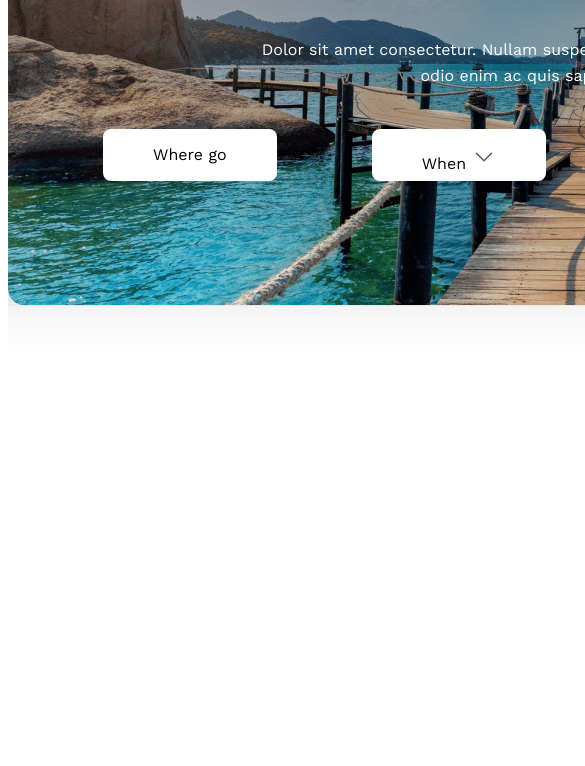
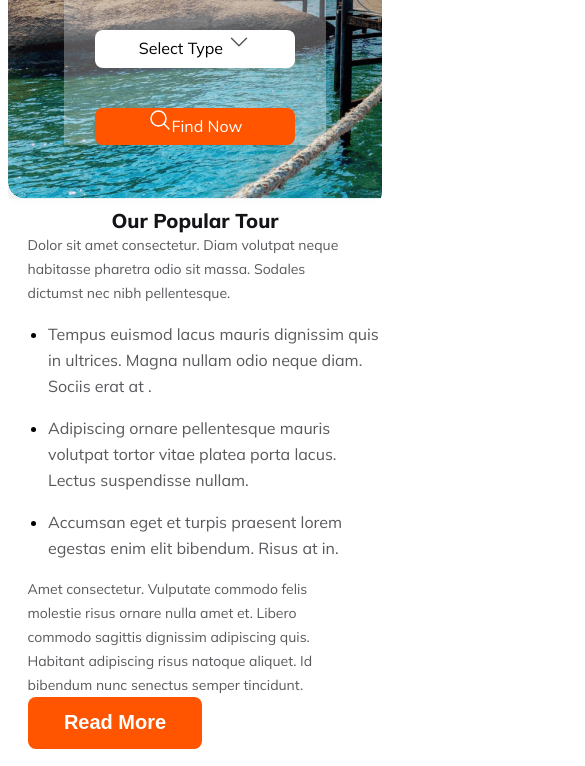
Before and after one commit to Anamul029/B9A2-Hero-Travel-Website__Assignment-2, a plain HTML site: page index.html in a window 390 px wide. Shown: the part 447-1213 px from the top of the page, 585 px wide, since content can reach past the window. Before the commit the page ends 902 px from the top, so only its background shows below. Drawn offline with nearby package versions, Linux system fonts and the light colour scheme.

Commit message:
adding banner section

```diff
--- a/index.html
+++ b/index.html
@@ -32,24 +32,53 @@
     </nav>
     <section class="Header">
       <h1 class="Header-tittle">Explore Your Travel</h1>
-      <p class="Header-para">Dolor sit amet consectetur. Nullam suspendisse vitae ultricies dolor adipiscing. In et odio enim ac quis sapien urna eu phasellus.</p>
+      <p class="Header-para">Dolor sit amet consectetur. Nullam suspendisse vitae ultricies dolor adipiscing. In et odio
+        enim ac quis sapien urna eu phasellus.</p>
       <div class="Header-content">
-        <div class="Head-div"><p>Where go</p></div>
-        <div class="Head-div"><p>When <span class="para"><svg xmlns="http://www.w3.org/2000/svg" width="24" height="24" viewBox="0 0 24 24" fill="none">
-          <path d="M19.5 8.25L12 15.75L4.5 8.25" stroke="#131318" stroke-opacity="0.7" stroke-width="1.5" stroke-linecap="round" stroke-linejoin="round"/>
-        </svg></span></p></div>
-        <div class="Head-div"><p>Select Type <span class="para"><svg xmlns="http://www.w3.org/2000/svg" width="24" height="24" viewBox="0 0 24 24" fill="none">
-          <path d="M19.5 8.25L12 15.75L4.5 8.25" stroke="#131318" stroke-opacity="0.7" stroke-width="1.5" stroke-linecap="round" stroke-linejoin="round"/>
-        </svg></span></p></div>
-        <div class="Head-div search-frame"><p><span class="para"><svg xmlns="http://www.w3.org/2000/svg" width="24" height="24" viewBox="0 0 24 24" fill="none">
-          <path d="M21 21L15.803 15.803M15.803 15.803C17.2096 14.3965 17.9998 12.4887 17.9998 10.4995C17.9998 8.51035 17.2096 6.60262 15.803 5.19605C14.3964 3.78947 12.4887 2.99927 10.4995 2.99927C8.51031 2.99927 6.60258 3.78947 5.196 5.19605C3.78943 6.60262 2.99922 8.51035 2.99922 10.4995C2.99922 12.4887 3.78943 14.3965 5.196 15.803C6.60258 17.2096 8.51031 17.9998 10.4995 17.9998C12.4887 17.9998 14.3964 17.2096 15.803 15.803Z" stroke="white" stroke-width="1.5" stroke-linecap="round" stroke-linejoin="round"/>
-        </svg></span>Find Now</p></div>
+        <div class="Head-div">Where go</div>
+        <div class="Head-div">When <span class="para"><svg xmlns="http://www.w3.org/2000/svg" width="24" height="24"
+              viewBox="0 0 24 24" fill="none">
+              <path d="M19.5 8.25L12 15.75L4.5 8.25" stroke="#131318" stroke-opacity="0.7" stroke-width="1.5"
+                stroke-linecap="round" stroke-linejoin="round" />
+            </svg></span></div>
+        <div class="Head-div">Select Type <span class="para"><svg xmlns="http://www.w3.org/2000/svg" width="24"
+              height="24" viewBox="0 0 24 24" fill="none">
+              <path d="M19.5 8.25L12 15.75L4.5 8.25" stroke="#131318" stroke-opacity="0.7" stroke-width="1.5"
+                stroke-linecap="round" stroke-linejoin="round" />
+            </svg></span></div>
+        <div class="Head-div search-frame "><span class="para"><svg xmlns="http://www.w3.org/2000/svg" width="24"
+              height="24" viewBox="0 0 24 24" fill="none">
+              <path
+                d="M21 21L15.803 15.803M15.803 15.803C17.2096 14.3965 17.9998 12.4887 17.9998 10.4995C17.9998 8.51035 17.2096 6.60262 15.803 5.19605C14.3964 3.78947 12.4887 2.99927 10.4995 2.99927C8.51031 2.99927 6.60258 3.78947 5.196 5.19605C3.78943 6.60262 2.99922 8.51035 2.99922 10.4995C2.99922 12.4887 3.78943 14.3965 5.196 15.803C6.60258 17.2096 8.51031 17.9998 10.4995 17.9998C12.4887 17.9998 14.3964 17.2096 15.803 15.803Z"
+                stroke="white" stroke-width="1.5" stroke-linecap="round" stroke-linejoin="round" />
+            </svg></span>Find Now</div>
+
       </div>
     </section>
-
+    <!-- Banner section -->
+    <section class="banner">
+      <div class="ban-div">
+          <h2 class="banner-tittle">Our Popular Tour</h2>
+          <p class="banner-para">Dolor sit amet consectetur. Diam volutpat neque habitasse pharetra odio sit massa. Sodales dictumst nec nibh pellentesque.</p>
+          <ul>
+            <li><p>Tempus euismod lacus mauris dignissim quis in ultrices. Magna nullam odio neque diam. Sociis erat at .</p></li>
+            <li> <p>Adipiscing ornare pellentesque mauris volutpat tortor vitae platea porta lacus. Lectus suspendisse nullam.</p></li>
+            <li> <p> Accumsan eget et turpis praesent lorem egestas enim elit bibendum. Risus at in.</p></li>
+          </ul>
+          <p class="banner-para">Amet consectetur. Vulputate commodo felis molestie risus
+            ornare nulla amet et. Libero commodo sagittis dignissim adipiscing quis. Habitant adipiscing risus natoque aliquet. Id bibendum nunc senectus semper tincidunt. </p>
+            <button>Read More</button>
+      </div>
+          <img src="Images/Rectangle 4.png" alt="">
+      <div>
+      </div>
+    </section>
   </header>
 
   <main>
+    <section class="main-1">
+
+    </section>
 
   </main>
 
--- a/styles/style.css
+++ b/styles/style.css
@@ -1,7 +1,6 @@
 body {
     font-family: 'Mulish', sans-serif;
-    font-family: 'Open Sans', sans-serif;
-    font-family: 'Work Sans', sans-serif;
+
 }
 
 /*navigation section styles*/
@@ -42,12 +41,13 @@ nav {
 }
 
 .Header {
-    background-image: linear-gradient(to bottom,rgba(0,0,0,0.5),rgba(0,0,0,0)),url('../Images/Group\ 13\ \(1\)\ \(1\).png');
+    width: 80%;
+    background-image: linear-gradient(to bottom, rgba(0, 0, 0, 0.5), rgba(0, 0, 0, 0)), url('../Images/Group\ 13\ \(1\)\ \(1\).png');
     background-repeat: no-repeat;
     text-align: center;
-    width: 1170px;
-    height: 500px;
-    border-radius: 16px;
+    /width: 1170px;
+    height: 450px;
+    border-radius: 20px;
     margin: 100px auto;
     padding-top: 50px;
 
@@ -60,6 +60,7 @@ nav {
     background: #FFF;
     text-align: center;
     margin-top: 40px;
+    position: relative;
 }
 
 .Head-div p {
@@ -79,8 +80,13 @@ nav {
 }
 
 .Header-content {
+    width: 70%;
+    height: 100px;
     display: flex;
-    justify-content: space-evenly;
+    gap: 30px;
+    align-items: center;
+    background: rgba(255, 255, 255, 0.30);
+    margin: 0 auto;
 }
 
 .Header-tittle {
@@ -99,3 +105,153 @@ nav {
     width: 676px;
     margin: 0 auto
 }
+
+/*banner section style*/
+.banner {
+    display: flex;
+    justify-content: space-evenly;
+}
+
+.banner-tittle {
+    color: #131318;
+    margin: 0 auto;
+    font-size: 40px;
+    font-weight: 800;
+
+}
+
+.banner-para {
+    color: rgba(19, 19, 24, 0.70);
+    font-size: 16px;
+    font-weight: 400;
+    line-height: 26px;
+    width: 577px;
+}
+
+.banner li p {
+    color: rgba(19, 19, 24, 0.70);
+    font-family: Mulish;
+    font-size: 16px;
+    font-style: normal;
+    font-weight: 400;
+    line-height: 26px;
+
+}
+.banner img{
+    width: 100%;
+}
+.ban-div{
+    width: 100%;
+    height: 100%;
+}
+
+button {
+    color: #FFF;
+    text-align: center;
+    font-size: 20px;
+    font-weight: 800;
+    border-radius: 8px;
+    background: #FF5400;
+    width: 174px;
+    height: 52px;
+    border: 0;
+
+}
+
+
+
+@media screen and (max-width:600px) {
+
+    .Header-content,
+    nav{
+        flex-direction: column;
+        align-items: center;
+
+    }
+
+    .Header-content {
+        height: 310px;
+        gap: 0px
+    }
+
+    nav ul li {
+        display: none;
+    }
+
+    .Header {
+        text-align: center;
+        width: 100%;
+        height: 500px;
+        border-radius: 16px;
+        margin: 0 auto;
+        padding-top: 10px;
+    }
+
+    .Header-tittle {
+        color: #FFF;
+        font-family: Mulish;
+        font-size: 22px;
+        font-style: normal;
+        font-weight: 800;
+        line-height: normal;
+
+    }
+
+    .Header-para {
+        color: #FFF;
+        text-align: center;
+        font-size: 14px;
+        font-weight: 400;
+        line-height: 21px;
+        width: 300px;
+        margin: 0 auto
+    }
+
+    .Head-div {
+        width: 200px;
+        height: 40px;
+        border-radius: 8px;
+        background: #FFF;
+
+    }
+
+    .search-frame {
+        background-color: #FF5400;
+        color: #FFF
+    }
+
+    /*banner section*/
+    .banner {
+        display: flex;
+        flex-direction: column;
+        gap:20px;
+    }
+    .banner-para {
+        color: rgba(19, 19, 24, 0.70);
+        font-size: 14px;
+        font-weight: 400;
+        line-height: 24px;
+        width: 335px;
+        margin: 0 auto;
+
+    }
+    .banner-tittle {
+        color: #131318;
+        text-align: center;
+        font-size: 20px;
+        font-weight: 800;
+
+    }
+    .ban-div{
+        margin: 0 auto;
+    }
+    button{
+        margin-left: 20px;
+    }
+
+
+
+
+
+
+}
```
